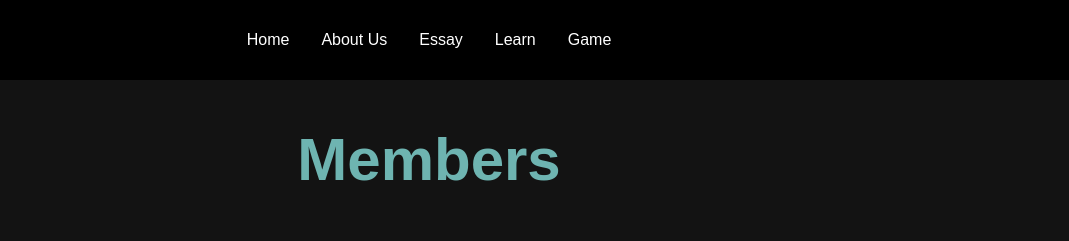
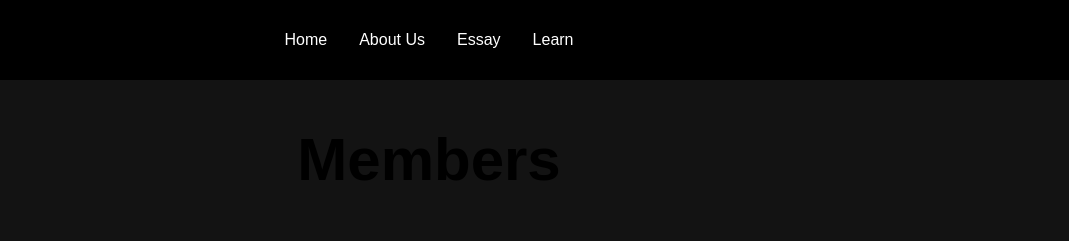
Before and after one commit to StallingBread44/aspirefinance, a plain HTML site: page about.html in a window 1280 px wide. Shown: the top 241 px of the page, 211-1280 px from the left. Drawn offline with nearby package versions, Linux system fonts and the light colour scheme; files whose address does not match are found by name.

Commit message:
Fixed theme issues

```diff
--- a/about-style.css
+++ b/about-style.css
@@ -1,7 +1,7 @@
 .hero__title{
     padding-top: 125px;
     font-size: 2.5rem;
-    color: rgb(110, 180, 177);
+    color: 66da35;
     text-align: center;
 }
 .hero__members{
--- a/main.css
+++ b/main.css
@@ -99,7 +99,6 @@
 #fliteracy{
     height: 75%;
     width: 50%;
-    border: 10px solid #003865;
     border-radius: 5px;
 }
 .hero__content h1{
--- a/navbar.html
+++ b/navbar.html
@@ -16,9 +16,6 @@
             <li class="navbar__item">
                 <a href="https://stallingbread44.github.io/aspirefinance/index-curriculum.html" class="navbar__link">Learn</a>
             </li>
-            <li class="navbar__item">
-                <a href="https://stallingbread44.github.io/aspirefinance/video-game/index.html" class="navbar__link">Game</a>
-            </li>
         </ul>
 
         <button
```
